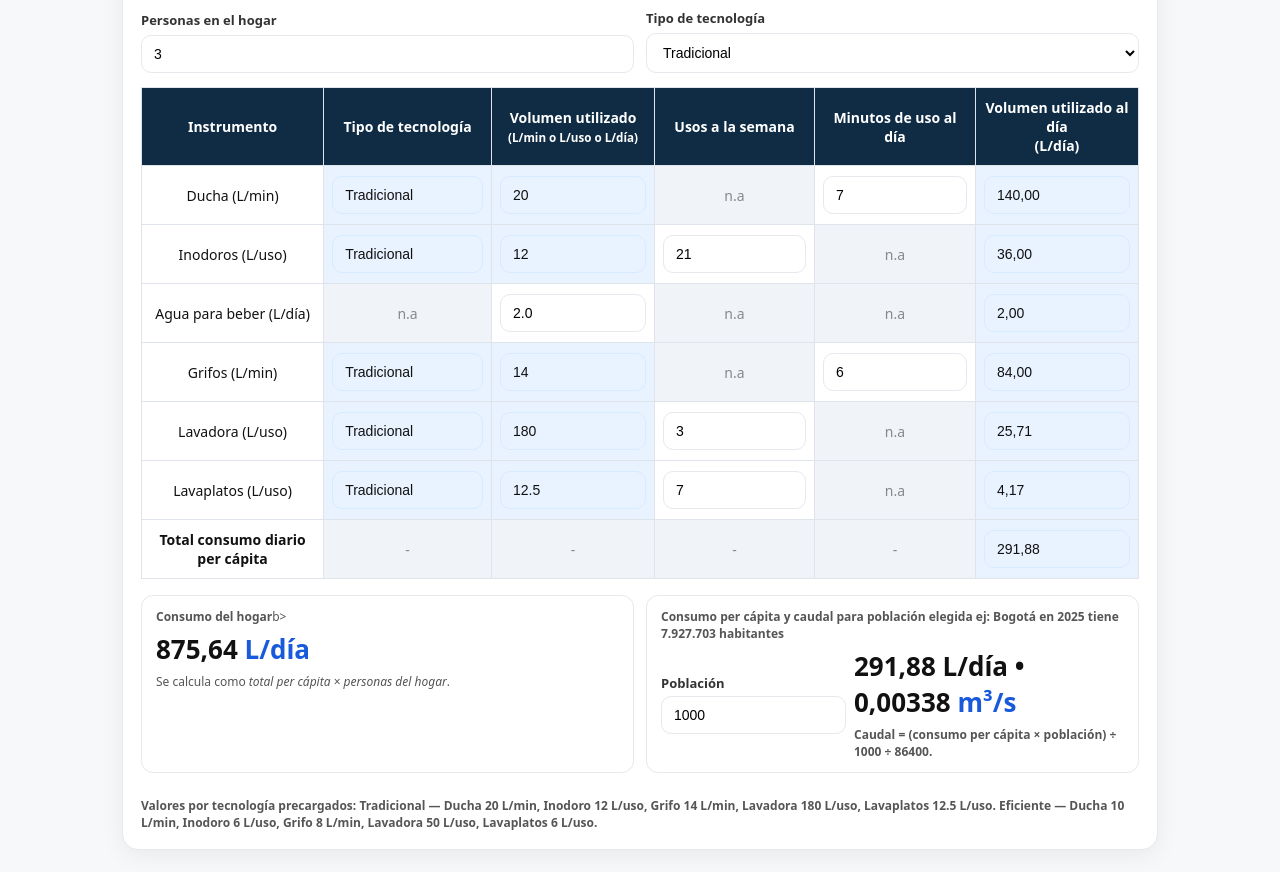
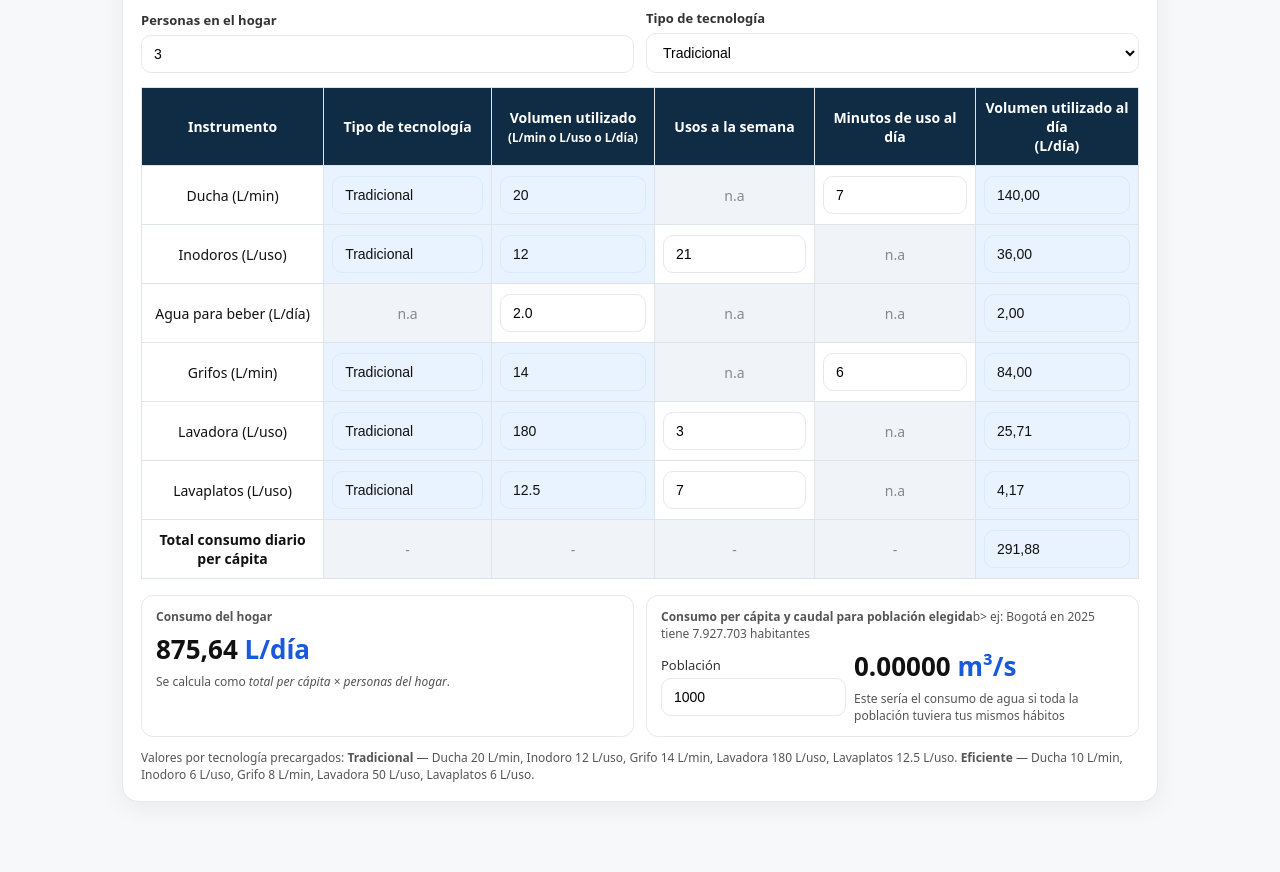
Before and after one commit to sosmejorasogota/Calculadoraagua, a plain HTML site: page index.html in a window 1280 px wide. Shown: the part 116-988 px from the top of the page. After the commit the page ends 940 px from the top, so only its background shows below. Drawn offline with Linux system fonts and the light colour scheme.

Commit message:
Update index.html

```diff
--- a/index.html
+++ b/index.html
@@ -135,20 +135,20 @@
 
       <div class="totals">
         <div class="tile">
-          <div class="title"><b>Consumo del hogar</b>b></div>
+          <div class="title"><b>Consumo del hogar</b></div>
           <div class="big"><span id="hogar_ld">0</span> <span class="brand">L/día</span></div>
           <div class="note">Se calcula como <em>total per cápita × personas del hogar</em>.</div>
         </div>
         <div class="tile">
-          <div class="title"><b>Consumo per cápita y caudal para población elegida<b> ej: Bogotá en 2025 tiene 7.927.703 habitantes</div>
+          <div class="title"><b>Consumo per cápita y caudal para población elegida</b>b> ej: Bogotá en 2025 tiene 7.927.703 habitantes</div>
           <div class="row" style="gap:8px; align-items:center">
             <div style="flex:1 1 180px; min-width:180px">
               <label style="margin:0 0 4px">Población</label>
               <input id="poblacion" type="number" min="0" step="1" value="1000">
             </div>
             <div style="flex:2 1 260px; min-width:260px">
-              <div class="big"><span id="capita_ld">0</span> L/día • <span id="poblacion_caudal">0.00000</span> <span class="brand">m³/s</span></div>
-              <div class="note">Caudal = (consumo per cápita × población) ÷ 1000 ÷ 86400.</div>
+              <div class="big"><span id="poblacion_caudal">0.00000</span> <span class="brand">m³/s</span></div>
+              <div class="note">Este sería el consumo de agua si toda la población tuviera tus mismos hábitos</div>
             </div>
           </div>
         </div>
```
